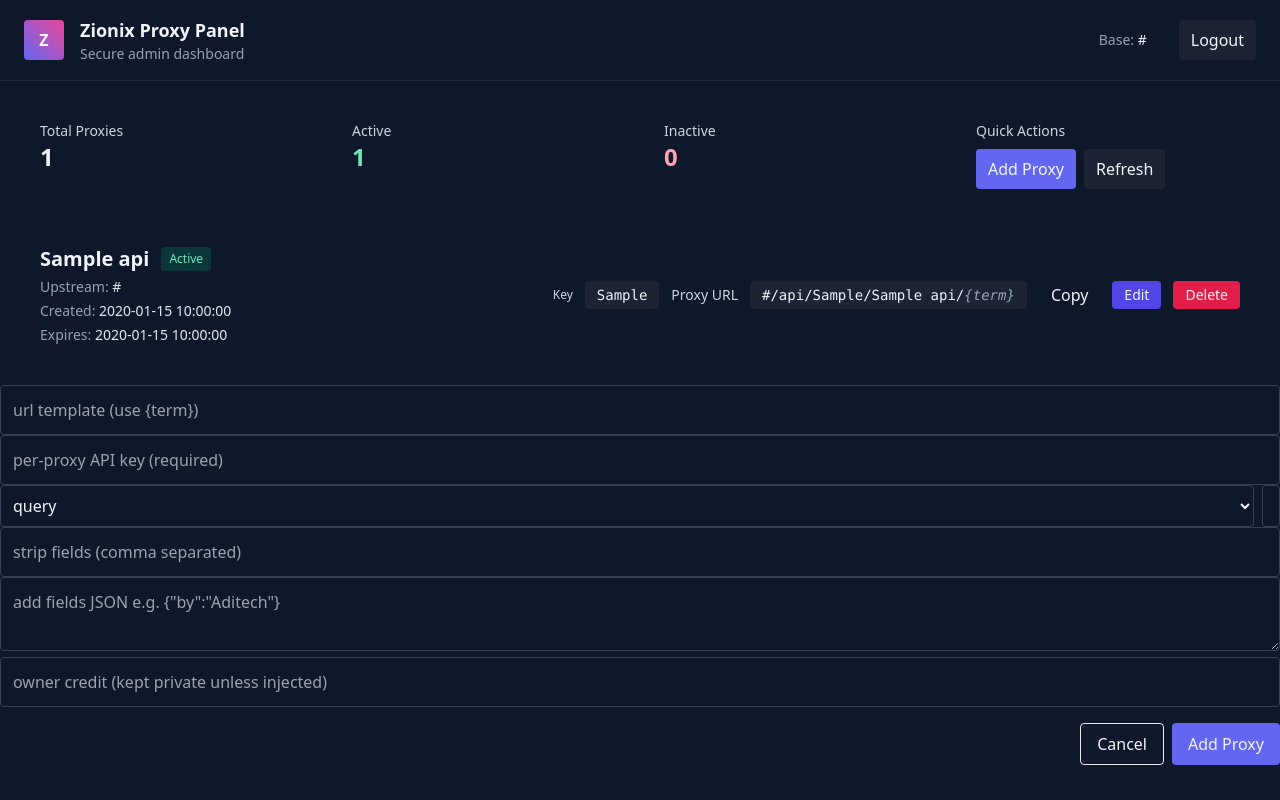
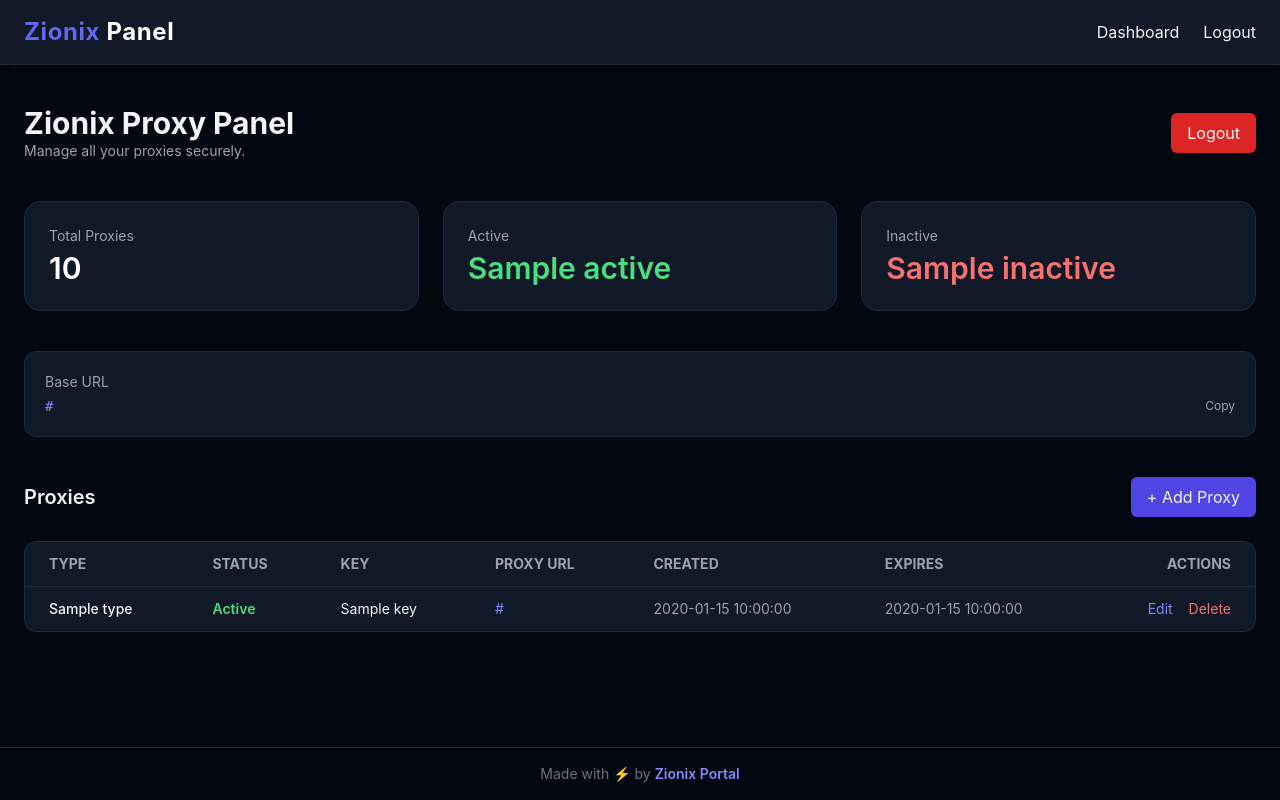
Before and after one commit to zionixportal/Zionix-panel, a Flask app: template templates/dashboard.html in a window 1280 px wide. Run offline with Flask 3, Linux system fonts and the light colour scheme; the template is opened without the code that fills it: most values are stand-ins (such as "Sample title", 1, 10 or a date in 2020); some libraries are stand-ins or nearby versions.

Commit message:
Update dashboard.html

```diff
--- a/templates/dashboard.html
+++ b/templates/dashboard.html
@@ -1,159 +1,125 @@
-<!doctype html>
-<html lang="en">
-<head>
-  <meta charset="utf-8"/>
-  <meta name="viewport" content="width=device-width,initial-scale=1"/>
-  <title>Zionix Panel — Dashboard</title>
-  <script src="https://cdn.tailwindcss.com"></script>
-  <link rel="stylesheet" href="/static/style.css">
-</head>
-<body class="bg-slate-900 text-slate-100 min-h-screen">
-  <header class="flex items-center justify-between px-6 py-4 border-b border-slate-800">
-    <div class="flex items-center gap-4">
-      <div class="w-10 h-10 rounded bg-gradient-to-tr from-indigo-500 to-pink-500 flex items-center justify-center font-bold">Z</div>
+{% extends "base.html" %}
+{% block content %}
+
+<!-- Header section -->
+<div class="flex items-center justify-between mb-10">
   <div>
-        <div class="text-lg font-semibold">Zionix Proxy Panel</div>
-        <div class="text-sm text-slate-400">Secure admin dashboard</div>
+    <h2 class="text-3xl font-bold">Zionix Proxy Panel</h2>
+    <p class="text-gray-400 text-sm">Manage all your proxies securely.</p>
+  </div>
+  <button onclick="location.href='/logout'"
+          class="bg-red-600 px-4 py-2 rounded-md hover:bg-red-700 transition">Logout</button>
+</div>
+
+<!-- Stats cards -->
+<div class="grid grid-cols-1 sm:grid-cols-3 gap-6 mb-10">
+  <div class="card bg-gray-900 p-6 rounded-2xl border border-gray-800">
+    <h3 class="text-gray-400 text-sm mb-1">Total Proxies</h3>
+    <p class="text-3xl font-semibold text-white">{{ total }}</p>
+  </div>
+
+  <div class="card bg-gray-900 p-6 rounded-2xl border border-gray-800">
+    <h3 class="text-gray-400 text-sm mb-1">Active</h3>
+    <p class="text-3xl font-semibold text-green-400">{{ active }}</p>
+  </div>
+
+  <div class="card bg-gray-900 p-6 rounded-2xl border border-gray-800">
+    <h3 class="text-gray-400 text-sm mb-1">Inactive</h3>
+    <p class="text-3xl font-semibold text-red-400">{{ inactive }}</p>
   </div>
 </div>
 
-    <div class="flex items-center gap-4">
-      <div class="text-sm text-slate-400 mr-4">Base: <span class="font-medium text-slate-100">{{ base_url }}</span></div>
-      <a href="/logout" class="px-3 py-2 bg-white/5 rounded hover:bg-white/6">Logout</a>
-    </div>
-  </header>
-
-  <main class="p-6">
-    <!-- Metrics -->
-    <section class="grid grid-cols-4 gap-4 mb-6">
-      <div class="bg-white/3 p-4 rounded-lg">
-        <div class="text-sm text-slate-300">Total Proxies</div>
-        <div class="text-2xl font-bold">{{ apis|length }}</div>
-      </div>
-      <div class="bg-white/3 p-4 rounded-lg">
-        <div class="text-sm text-slate-300">Active</div>
-        <div class="text-2xl font-bold text-emerald-300">{{ apis|selectattr('active')|list|length }}</div>
-      </div>
-      <div class="bg-white/3 p-4 rounded-lg">
-        <div class="text-sm text-slate-300">Inactive</div>
-        <div class="text-2xl font-bold text-rose-300">{{ apis|selectattr('active', 'equalto', False)|list|length }}</div>
-      </div>
-      <div class="bg-white/3 p-4 rounded-lg">
-        <div class="text-sm text-slate-300">Quick Actions</div>
-        <div class="mt-2 flex gap-2">
-          <button id="openCreate" class="px-3 py-2 bg-indigo-500 rounded hover:bg-indigo-600">Add Proxy</button>
-          <button onclick="location.reload()" class="px-3 py-2 bg-white/5 rounded hover:bg-white/6">Refresh</button>
+<!-- Base URL Display -->
+<div class="bg-gray-900 rounded-xl p-5 mb-10 border border-gray-800">
+  <p class="text-sm text-gray-400 mb-1">Base URL</p>
+  <div class="flex items-center justify-between">
+    <code class="text-indigo-400 text-sm break-all">{{ base_url }}</code>
+    <button onclick="navigator.clipboard.writeText('{{ base_url }}')"
+            class="text-xs text-gray-400 hover:text-indigo-400 transition">Copy</button>
   </div>
 </div>
-    </section>
 
-    <!-- Create Form (modal) -->
-    <div id="createModal" class="fixed inset-0 bg-black/50 hidden items-center justify-center z-40">
-      <div class="bg-slate-800 p-6 rounded-lg w-full max-w-xl">
-        <div class="flex items-center justify-between mb-3">
-          <h3 class="text-lg font-semibold">Create New Proxy</h3>
-          <button onclick="closeCreate()" class="text-slate-300">✕</button>
+<!-- Quick Actions -->
+<div class="flex justify-between items-center mb-6">
+  <h3 class="text-xl font-semibold">Proxies</h3>
+  <button onclick="openAddModal()" class="bg-indigo-600 px-4 py-2 rounded-md hover:bg-indigo-700 transition">
+    + Add Proxy
+  </button>
 </div>
-        <form method="POST" action="/create" class="space-y-3">
+
+<!-- Proxy Table -->
+<div class="overflow-x-auto bg-gray-900 border border-gray-800 rounded-xl">
+  <table class="min-w-full text-sm text-left">
+    <thead class="border-b border-gray-700 text-gray-400 uppercase">
+      <tr>
+        <th class="px-6 py-3">Type</th>
+        <th class="px-6 py-3">Status</th>
+        <th class="px-6 py-3">Key</th>
+        <th class="px-6 py-3">Proxy URL</th>
+        <th class="px-6 py-3">Created</th>
+        <th class="px-6 py-3">Expires</th>
+        <th class="px-6 py-3 text-right">Actions</th>
+      </tr>
+    </thead>
+    <tbody>
+      {% for api in apis %}
+      <tr class="border-t border-gray-800 hover:bg-gray-800 transition">
+        <td class="px-6 py-3 font-medium">{{ api['type'] }}</td>
+        <td class="px-6 py-3">
+          {% if api['active'] %}
+            <span class="text-green-400 font-semibold">Active</span>
+          {% else %}
+            <span class="text-red-400 font-semibold">Inactive</span>
+          {% endif %}
+        </td>
+        <td class="px-6 py-3">{{ api['key'] }}</td>
+        <td class="px-6 py-3 text-indigo-400 break-all">
+          {{ api['proxy_url'] }}
+        </td>
+        <td class="px-6 py-3 text-gray-400">{{ api['created'] }}</td>
+        <td class="px-6 py-3 text-gray-400">{{ api['expires'] or '—' }}</td>
+        <td class="px-6 py-3 text-right">
+          <a href="/edit/{{ api['id'] }}" class="text-indigo-400 hover:text-indigo-300 mr-3">Edit</a>
+          <a href="/delete/{{ api['id'] }}" class="text-red-400 hover:text-red-300">Delete</a>
+        </td>
+      </tr>
+      {% endfor %}
+    </tbody>
+  </table>
+</div>
+
+<!-- Add Proxy Modal -->
+<div id="addModal" class="hidden fixed inset-0 flex items-center justify-center bg-black bg-opacity-60 z-50">
+  <div class="bg-gray-900 border border-gray-800 rounded-xl p-8 w-full max-w-lg">
+    <h3 class="text-xl font-bold mb-6">Add New Proxy</h3>
+    <form method="POST" action="/add_proxy" class="space-y-4">
       <div>
-            <label class="text-sm text-slate-300">Name (slug)</label>
-            <input name="name" required class="w-full p-2 rounded bg-transparent border border-slate-700" placeholder="e.g. mobile">
+        <label class="block text-gray-400 mb-1 text-sm">Type</label>
+        <input type="text" name="type" placeholder="e.g. mobile" required>
       </div>
       <div>
-            <label class="text-sm text-slate-300">Per-proxy Key</label>
-            <input name="api_key" required class="w-full p-2 rounded bg-transparent border border-slate-700" placeholder="unique key for this proxy">
+        <label class="block text-gray-400 mb-1 text-sm">Upstream URL</label>
+        <input type="text" name="upstream" placeholder="https://example.com/api" required>
       </div>
       <div>
-            <label class="text-sm text-slate-300">Upstream URL (use {term})</label>
-            <input name="api_url" required class="w-full p-2 rounded bg-transparent border border-slate-700" placeholder="https://example.com/lookup?term={term}">
+        <label class="block text-gray-400 mb-1 text-sm">Proxy Duration (minutes)</label>
+        <input type="number" name="duration" placeholder="60" required>
       </div>
-          <div>
-            <label class="text-sm text-slate-300">Duration (hours)</label>
-            <input name="duration" type="number" min="1" value="24" class="w-32 p-2 rounded bg-transparent border border-slate-700">
-            <span class="text-sm text-slate-500 ml-2">How many hours this proxy stays valid</span>
-          </div>
-          <div class="flex justify-end gap-2 mt-4">
-            <button type="button" onclick="closeCreate()" class="px-4 py-2 rounded border">Cancel</button>
-            <button type="submit" class="px-4 py-2 bg-indigo-500 rounded hover:bg-indigo-600">Create Proxy</button>
+      <div class="flex justify-end space-x-3 pt-3">
+        <button type="button" onclick="closeAddModal()" class="text-gray-400 hover:text-gray-300">Cancel</button>
+        <button type="submit" class="bg-indigo-600 px-4 py-2 rounded-md hover:bg-indigo-700">Add Proxy</button>
       </div>
     </form>
   </div>
 </div>
 
-    <!-- Proxies list -->
-    <section id="proxies" class="space-y-4">
-      {% for p in apis %}
-      <div class="bg-white/2 p-4 rounded-lg flex flex-col md:flex-row md:items-center justify-between gap-3">
-        <div>
-          <div class="flex items-center gap-3">
-            <div class="text-xl font-bold">{{ p.name }}</div>
-            {% if p.active %}
-              <div class="text-xs px-2 py-1 rounded bg-emerald-600/25 text-emerald-300">Active</div>
-            {% else %}
-              <div class="text-xs px-2 py-1 rounded bg-rose-600/25 text-rose-300">Inactive</div>
-            {% endif %}
-          </div>
-          <div class="text-sm text-slate-400 mt-1">Upstream: <span class="text-slate-200">{{ p.api_url }}</span></div>
-          <div class="text-sm text-slate-400 mt-1">Created: <span class="text-slate-200">{{ p.created_at or '' }}</span></div>
-          <div class="text-sm text-slate-400 mt-1">Expires: <span class="text-slate-200">{{ p.expires_at or p.expires_at }}</span></div>
-        </div>
-
-        <div class="flex items-center gap-3">
-          <div class="text-xs text-slate-300">Key</div>
-          <div class="bg-white/5 px-3 py-1 rounded text-slate-100 font-mono text-sm" id="key_{{ p.id }}">{{ p.api_key }}</div>
-
-          <div class="text-sm text-slate-300">Proxy URL</div>
-          <div class="bg-white/5 px-3 py-1 rounded text-slate-100 font-mono text-sm">
-            <span id="proxy_display_{{ p.id }}">{{ base_url }}/api/{{ p.api_key }}/{{ p.name }}/<em class="text-slate-400">{term}</em></span>
-          </div>
-
-          <button class="px-3 py-1 bg-white/6 rounded" onclick="copyProxy({{ p.id }})">Copy</button>
-          <a href="/edit/{{ p.id }}" class="px-3 py-1 bg-indigo-600 rounded text-sm hover:bg-indigo-700">Edit</a>
-          <a href="/delete/{{ p.id }}" onclick="return confirm('Delete proxy?')" class="px-3 py-1 bg-rose-600 rounded text-sm hover:bg-rose-700">Delete</a>
-        </div>
-      </div>
-      {% else %}
-      <div class="bg-white/2 p-4 rounded-lg text-slate-300">No proxies yet. Click “Add Proxy”.</div>
-      {% endfor %}
-    </section>
-  </main>
-
-  <script src="/static/panel.js"></script>
 <script>
-    const createModal = document.getElementById('createModal');
-    document.getElementById('openCreate').addEventListener('click', ()=> {
-      createModal.classList.remove('hidden'); createModal.classList.add('flex');
-    });
-    function closeCreate(){ createModal.classList.add('hidden'); createModal.classList.remove('flex'); }
-
-    function copyProxy(id){
-      const el = document.getElementById('proxy_display_' + id);
-      const text = el.innerText.replace(/\s+/g, '');
-      navigator.clipboard?.writeText(text).then(()=> alert('Copied!')).catch(()=> prompt('Copy proxy URL', text));
+function openAddModal() {
+  document.getElementById('addModal').classList.remove('hidden');
+}
+function closeAddModal() {
+  document.getElementById('addModal').classList.add('hidden');
 }
 </script>
-</body>
-            </html>        <input id="a_tpl" placeholder="url template (use {term})" class="w-full p-3 bg-transparent border rounded">
-        <input id="a_key" placeholder="per-proxy API key (required)" class="w-full p-3 bg-transparent border rounded">
-        <div class="flex gap-2">
-          <select id="a_loc" class="p-2 rounded bg-transparent border">
-            <option value="query">query</option>
-            <option value="header">header</option>
-            <option value="cookie">cookie</option>
-          </select>
-          <input id="a_cookie" placeholder="cookie name (if cookie)" class="flex-1 p-2 bg-transparent border rounded">
-        </div>
-        <input id="a_strip" placeholder="strip fields (comma separated)" class="w-full p-3 bg-transparent border rounded">
-        <textarea id="a_add" placeholder='add fields JSON e.g. {"by":"Aditech"}' class="w-full p-3 bg-transparent border rounded"></textarea>
-        <input id="a_owner" placeholder="owner credit (kept private unless injected)" class="w-full p-3 bg-transparent border rounded">
-      </div>
-      <div class="mt-4 flex gap-2 justify-end">
-        <button onclick="closeAdd()" class="px-4 py-2 rounded border">Cancel</button>
-        <button onclick="doAdd()" class="px-4 py-2 bg-indigo-500 rounded">Add Proxy</button>
-      </div>
-    </div>
-  </div>
 
-  <script src="/static/panel.js"></script>
-</body>
-</html>
+{% endblock %}
```
Lines whose indentation alone changed are shown as unchanged.
